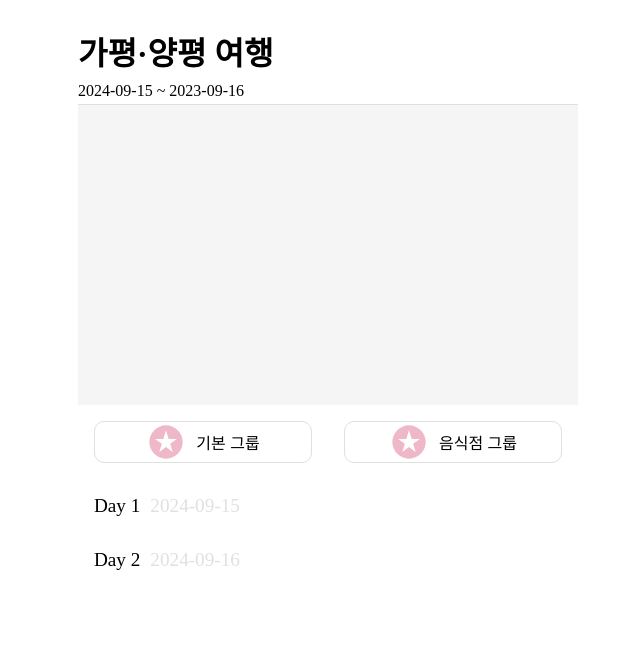
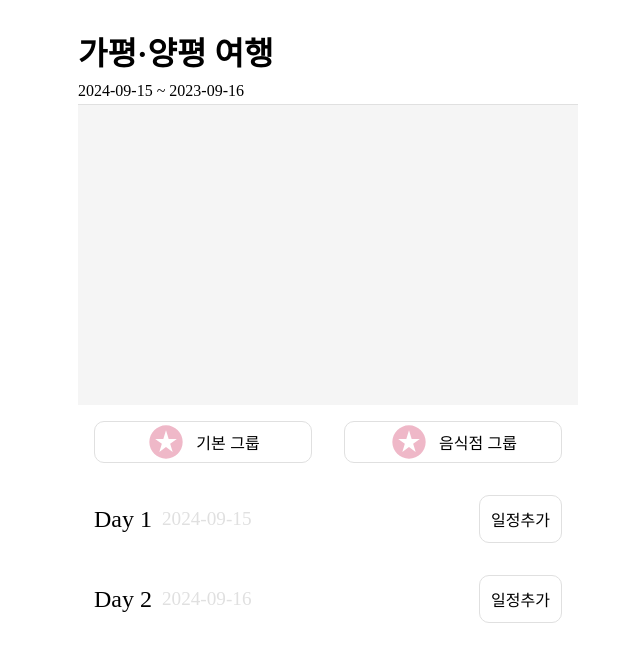
Before and after one commit to Masidao/sip-of-travel, a React (Vite) app in the folder Front/: page /travel_plans/1 in a window 1280 px wide. Shown: the top 662 px of the page, without its empty margins (312-952 px from the left). Built offline with nearby package versions, Linux system fonts and the light colour scheme.

Commit message:
💄 style: travelPlan style 수정

```diff
--- a/Front/src/pages/TravelPlan.tsx
+++ b/Front/src/pages/TravelPlan.tsx
@@ -6,7 +6,7 @@ import schedules from "../../data/schedules.json";
 import citiesList from "../../data/citiesList.json";
 import scheduleList from "../../data/scheduleList.json";
 import StarsIcon from "../assets/StarsIcon";
-import { GroupButton } from "../styles/button.style";
+import { AddScheduleButton, GroupButton } from "../styles/button.style";
 
 const TravelPlan: FC = () => {
   const { travelPlanId } = useParams();
@@ -47,12 +47,16 @@ const TravelPlan: FC = () => {
         </S.Group>
         <S.Schedules>
           {scheduleList.map(({ id, date, has_schedule }) => (
-            <>
-              <S.ScheduleItem key={id}>
-                Day {id} <div className="date">{date}</div>
-              </S.ScheduleItem>
+            <S.ScheduleItem key={id}>
+              <S.ItemHeader>
+                <S.ItemTitle>
+                  <div className="day">Day {id}</div>
+                  <div className="date">{date}</div>
+                </S.ItemTitle>
+                <AddScheduleButton>일정추가</AddScheduleButton>
+              </S.ItemHeader>
               <div>{has_schedule ? <></> : <></>}</div>
-            </>
+            </S.ScheduleItem>
           ))}
         </S.Schedules>
       </Wrapper>
--- a/Front/src/styles/button.style.ts
+++ b/Front/src/styles/button.style.ts
@@ -32,3 +32,11 @@ export const GroupButton = styled(CommonButton)`
   margin: 1rem;
   padding: 0;
 `;
+
+export const AddScheduleButton = styled(CommonButton)`
+  width: auto;
+  background-color: unset;
+  color: black;
+  border: 1px solid #e0e0e0;
+  padding: 11px;
+`;
--- a/Front/src/styles/travelPlan.style.ts
+++ b/Front/src/styles/travelPlan.style.ts
@@ -25,11 +25,24 @@ export const Schedules = styled.div`
 `;
 
 export const ScheduleItem = styled.div`
-  display: flex;
-  gap: 10px;
   padding: 1rem;
   font-size: 1.2rem;
+  .day {
+    font-size: 1.5rem;
+  }
   .date {
     color: #e0e0e0;
   }
 `;
+
+export const ItemHeader = styled.div`
+  display: flex;
+  align-items: center;
+  justify-content: space-between;
+`;
+
+export const ItemTitle = styled.div`
+  display: flex;
+  align-items: center;
+  gap: 10px;
+`;
```
